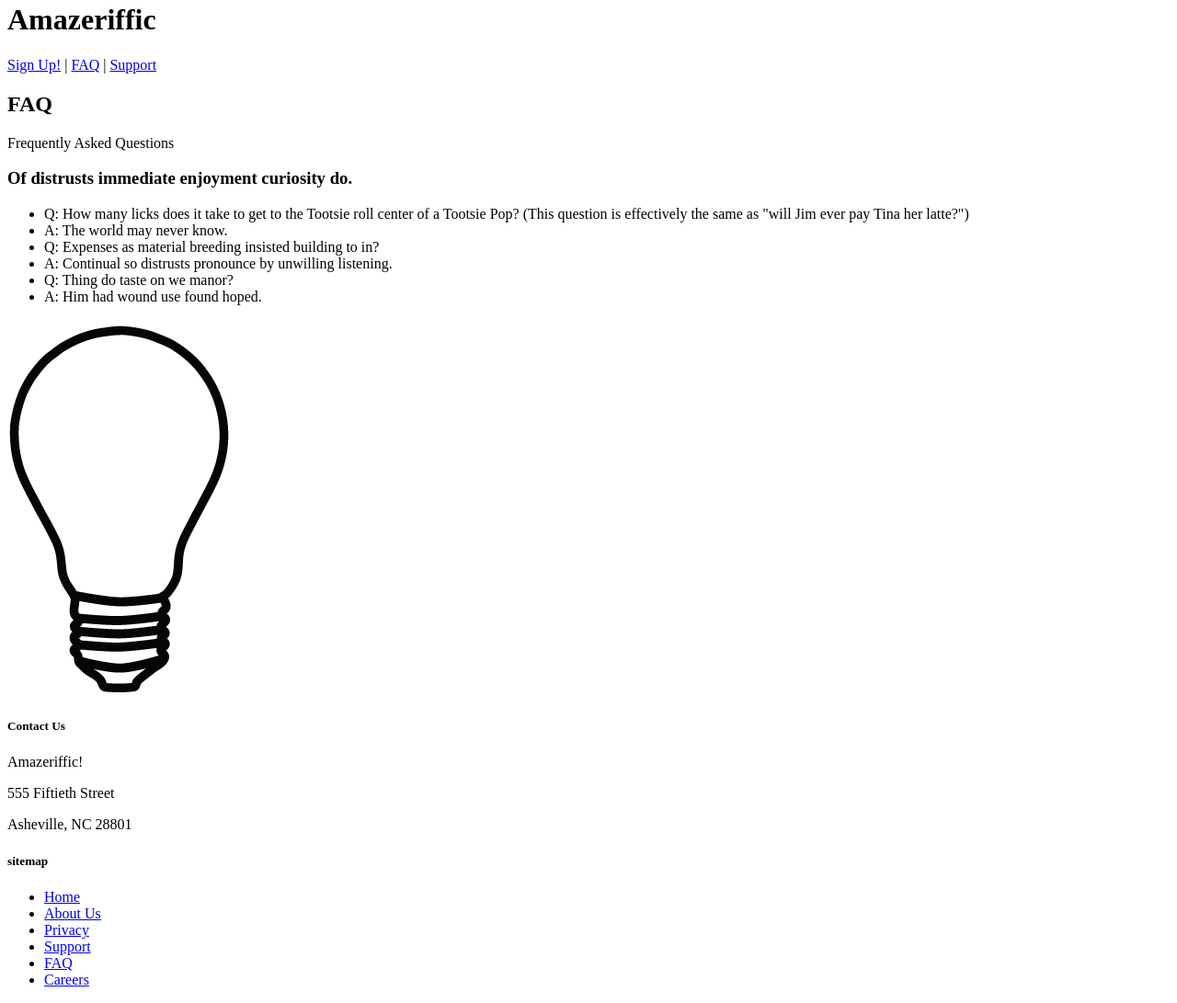
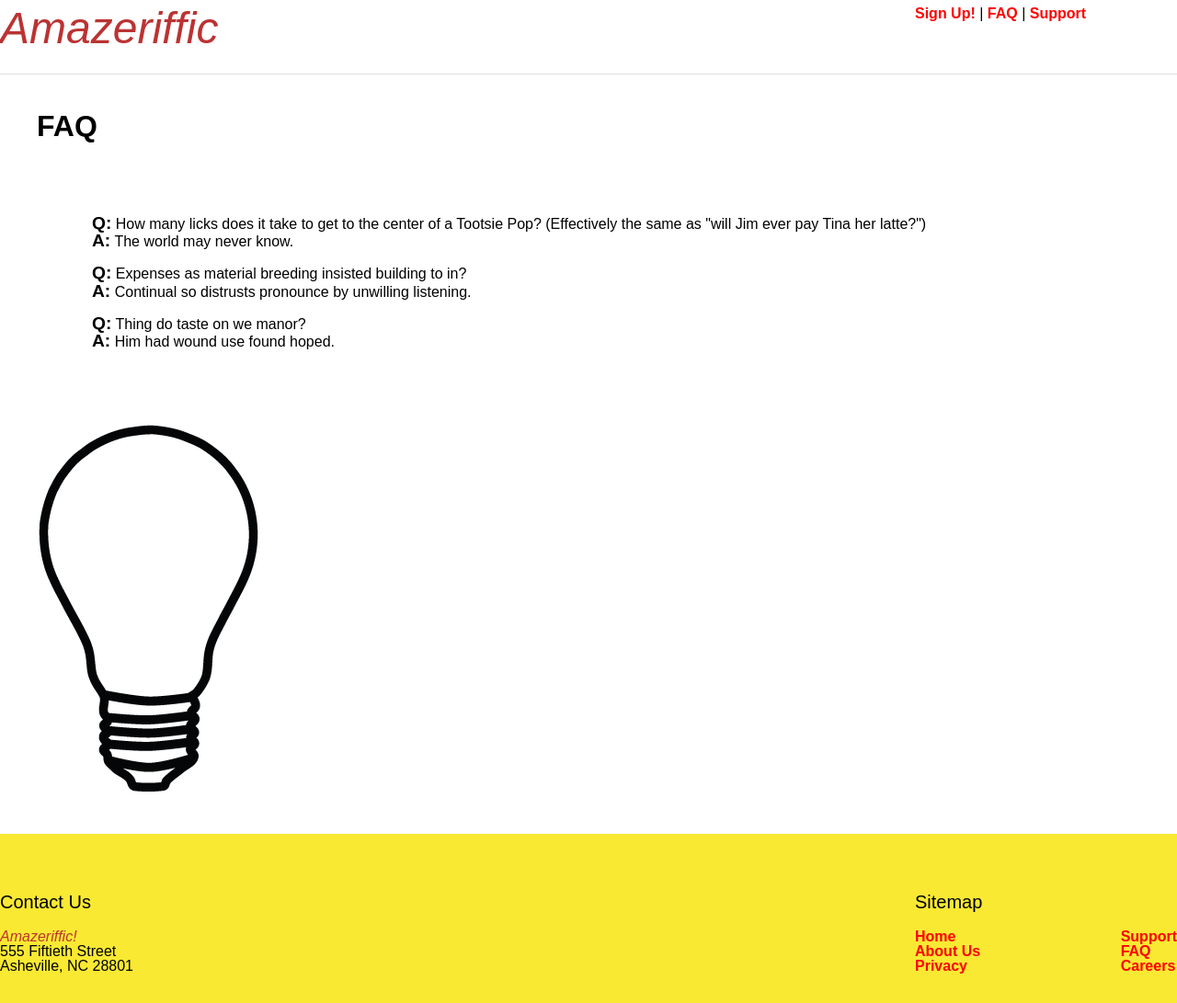
Before and after one commit to lhoerth/amazeriffic, a plain HTML site: page faq.html in a window 1280 px wide. Shown: the part 18-1109 px from the top of the page at 92% size. After the commit the page ends 1077 px from the top, so only its background shows below. Drawn offline with Linux system fonts and the light colour scheme.

Commit message:
fine-tuned styles and updated faq

```diff
--- a/faq.html
+++ b/faq.html
@@ -2,6 +2,8 @@
 <html>
 	<head>
 		<title>Amazeriffic</title>
+		<link rel="stylesheet" type="text/css" href="style/reset.css">
+		<link rel="stylesheet" type="text/css" href="style/style.css">
 	</head>
 
 	<body>
@@ -16,16 +18,14 @@
 
 		<main>
 			<h2>FAQ</h2>
-			<p>Frequently Asked Questions</p>
-
-			<h3>Of distrusts immediate enjoyment curiosity do.</h3>
-			<ul>
-				<li>Q: How many licks does it take to get to the Tootsie roll center of a Tootsie Pop? (This question is effectively the same as "will Jim ever pay Tina her latte?")</li>
-				<li>A: The world may never know.</li>
-				<li>Q: Expenses as material breeding insisted building to in?</li>
-				<li>A: Continual so distrusts pronounce by unwilling listening.</li>
-				<li>Q: Thing do taste on we manor?</li>
-				<li>A: Him had wound use found hoped.</li>
+			<br>
+			<ul class="faqs">
+				<li><span class="Q-A">Q:</span> How many licks does it take to get to the center of a Tootsie Pop? (Effectively the same as "will Jim ever pay Tina her latte?")</li>
+				<li><span class="Q-A">A:</span>  The world may never know.</li><br>
+				<li><span class="Q-A">Q:</span>  Expenses as material breeding insisted building to in?</li>
+				<li><span class="Q-A">A:</span>  Continual so distrusts pronounce by unwilling listening.</li><br>
+				<li><span class="Q-A">Q:</span>  Thing do taste on we manor?</li>
+				<li><span class="Q-A">A:</span>  Him had wound use found hoped.</li><br>
 			</ul>
 
 			<img src="images/lightbulb.png" alt="an doodle of a light bulb">
@@ -35,21 +35,27 @@
 		<footer>
 			<div class="contact">
 				<h5>Contact Us</h5>
-				<p>Amazeriffic!</p>
+				<p><span id="footer-name">Amazeriffic!</span></p>
 				<p>555 Fiftieth Street</p>
 				<p>Asheville, NC 28801</p>
 			</div>
 
 			<div class="sitemap">
-				<h5>sitemap</h5>
+				<h5>Sitemap</h5>
+				<div class="map-left">
 					<ul>
-					<li><a href="index.html">Home</a></li>
+						<li><a href="#">Home</a></li>
 						<li><a href="#">About Us</a></li>
 						<li><a href="#">Privacy</a></li>
+					</ul>
+				</div>
+				<div class="map-right">
+					<ul>
 						<li><a href="#">Support</a></li>
-					<li><a href="#">FAQ</a></li>
+						<li><a href="faq.html">FAQ</a></li>
 						<li><a href="#">Careers</a></li>
 					</ul>
+				</div>
 			</div>
 		</footer>
 	</body>
--- a/style/style.css
+++ b/style/style.css
@@ -15,19 +15,48 @@ header .container, main .container, footer .container {
 header {
 	background: white;
 	overflow: auto;
+	border-bottom: 1px solid #dddddd;
+	padding: 25px 0 25px 0;
 }
 
 /* CSS Lint told me not to qualify any heading elements
 "their appearance should be consistent across an entire site"
 */
-h1, h2, h3 {
+h1 {
 	float: left;
 	width: 570px;
 	font-family: 'Ubuntu', sans-serif;
+	font-style: italic;
+	font-size: 3em;
+	color: #BB3333;
+}
+
+h2 {
+	float: left;
+	width: 570px;
+	font-family: 'Ubuntu', sans-serif;
+	font-size: 2em;
+	font-weight: bold;
+	margin-bottom: 20px;
+}
+
+h3 {
+	float: left;
+	width: 570px;
+	font-family: 'Ubuntu', sans-serif;
+	font-size: 1.5em;
+	padding-top: 5%;
+	margin-bottom: 20px;
 }
 
 h4 {
 	font-family: 'Ubuntu', sans-serif;
+}
+
+h5 {
+    font-family: 'Ubuntu', sans-serif;
+    font-size: 1.25em;
+    margin-bottom: 20px;
 }
 
 header nav {
@@ -35,19 +64,31 @@ header nav {
 	width: 285px;
 }
 
+a {
+	color: #FF0000;
+	text-decoration: none;
+	font-weight: bold;
+}
+
 main {
 	background: white;
 	overflow: auto;
+	padding: 40px;
 }
 
-main p, main ul {
+.main-left {
 	float: left;
 	width: 570px;
 }
 
-main img {
+
+main .rightbulb {
 	float: right;
 	width: 285px;
+}
+
+footer {
+	margin-top: 5%;
 }
 
 footer .contact {
@@ -59,3 +100,26 @@ footer .sitemap {
 	float: right;
 	width: 285px;
 }
+
+#footer-name {
+	color: #bb3333;
+	font-style: italic;
+}
+
+.map-left {
+	float: left;
+}
+
+.map-right {
+	float: right;
+}
+
+.faqs {
+	float: left;
+	margin: 5%;
+}
+
+.Q-A {
+	font-weight: bold;
+	font-size: 1.2em;
+}
```
Also changed, not shown: index.html (+14 -5 lines). Lines whose indentation alone changed are shown as unchanged.
